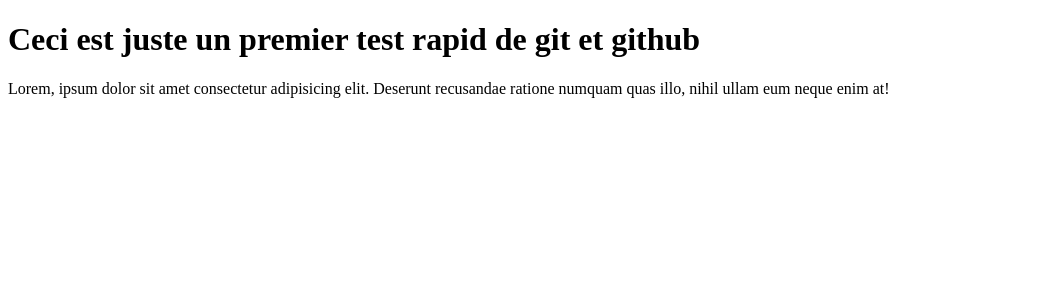
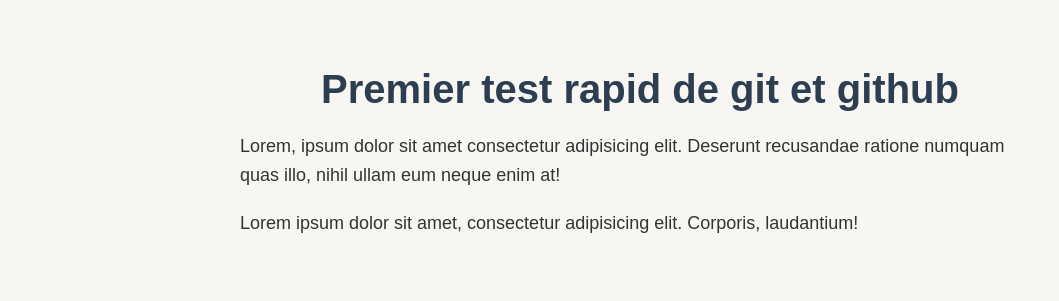
Before and after one commit to Mounir-BHK/projet-git-rapid, a plain HTML site: page index.html in a window 1280 px wide. Shown: the whole page, without its empty margins (0-1059 px from the left). Drawn offline with Linux system fonts and the light colour scheme.

Commit message:
premier css et mise en forme

```diff
--- a/index.html
+++ b/index.html
@@ -4,12 +4,17 @@
     <meta charset="UTF-8" />
     <meta name="viewport" content="width=device-width, initial-scale=1.0" />
     <title>test git rapid</title>
+    <link rel="stylesheet" href="style.css" />
   </head>
   <body>
-    <h1>Ceci est juste un premier test rapid de git et github</h1>
-    <p>
+    <h1>Premier test rapid de git et github</h1>
+    <p class="decoration">
       Lorem, ipsum dolor sit amet consectetur adipisicing elit. Deserunt
       recusandae ratione numquam quas illo, nihil ullam eum neque enim at!
     </p>
+    <p class="decoration">
+      Lorem ipsum dolor sit amet, consectetur adipisicing elit. Corporis,
+      laudantium!
+    </p>
   </body>
 </html>
--- a/style.css
+++ b/style.css
@@ -0,0 +1,29 @@
+/* Style général de la page */
+body {
+  background-color: rgb(247, 246, 243);
+  font-family: Arial, Helvetica, sans-serif;
+  margin: 0;
+  padding: 40px;
+  color: #333;
+}
+
+/* Conteneur principal pour centrer le contenu */
+body {
+  max-width: 800px;
+  margin: auto;
+}
+
+/* Style du titre principal */
+h1 {
+  font-size: 40px;
+  color: #2c3e50;
+  text-align: center;
+  margin-bottom: 20px;
+}
+
+/* Style des paragraphes */
+.decoration {
+  font-size: 18px;
+  line-height: 1.6;
+  margin-bottom: 20px;
+}
```
